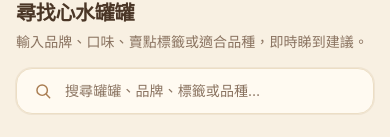
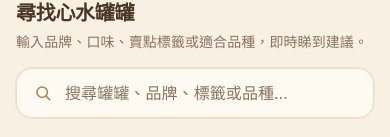
Before and after one commit to ymksamuel-oss/mofuhavenhk, a Next.js app: page /categories/bestsellers in a window 390 px wide. Shown: the part 279-416 px from the top of the page. Built offline with nearby package versions, Linux system fonts and the light colour scheme.

Commit message:
fix(search): prevent iOS focus zoom

```diff
--- a/src/components/ProductSearch.tsx
+++ b/src/components/ProductSearch.tsx
@@ -187,8 +187,8 @@ function SearchField({
           placeholder={t("productSearchPlaceholder")}
           className={
             comfortable
-              ? "min-w-0 flex-1 bg-transparent text-sm text-[color:var(--ink)] outline-none placeholder:text-[color:var(--muted)] sm:text-base"
-              : "min-w-0 flex-1 bg-transparent text-xs text-[color:var(--ink)] outline-none placeholder:text-[color:var(--muted)] sm:text-sm"
+              ? "min-w-0 flex-1 bg-transparent text-base text-[color:var(--ink)] outline-none placeholder:text-[color:var(--muted)]"
+              : "min-w-0 flex-1 bg-transparent text-base text-[color:var(--ink)] outline-none placeholder:text-[color:var(--muted)] sm:text-sm"
           }
           onChange={(event) => {
             setQuery(event.target.value);
```
